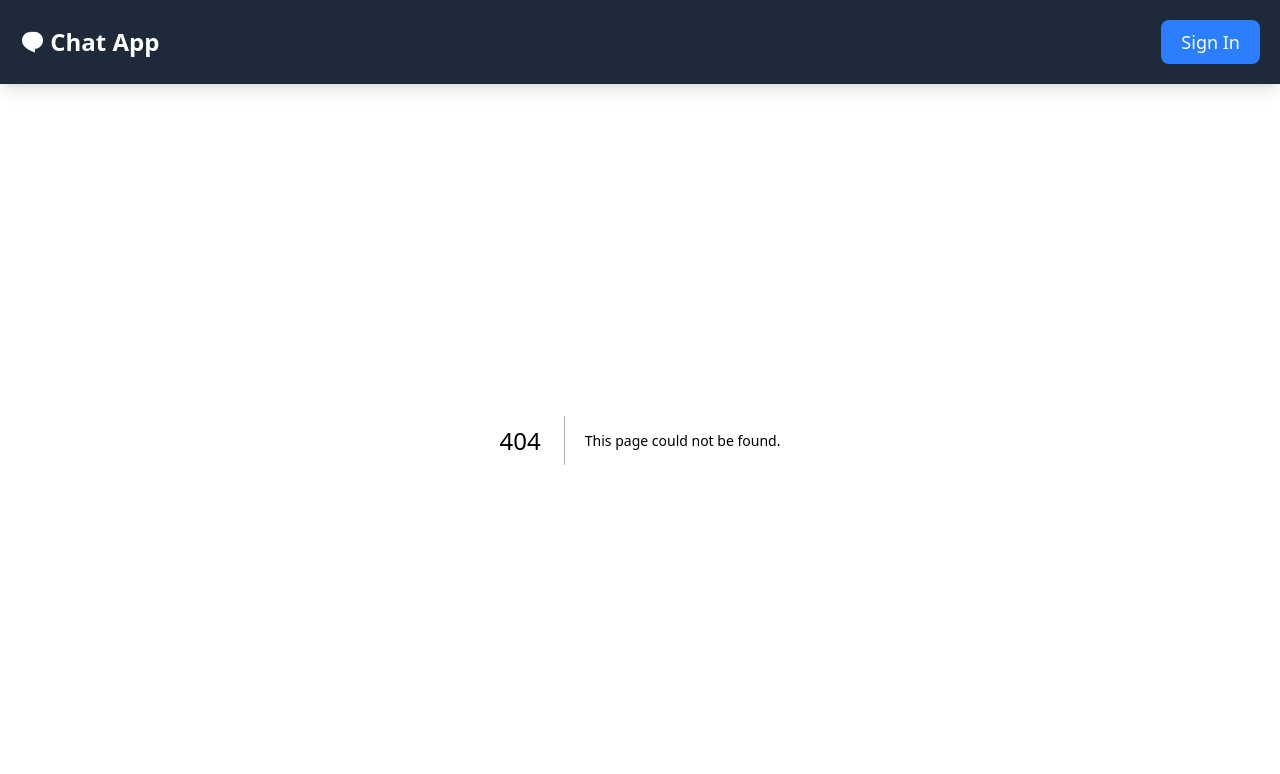
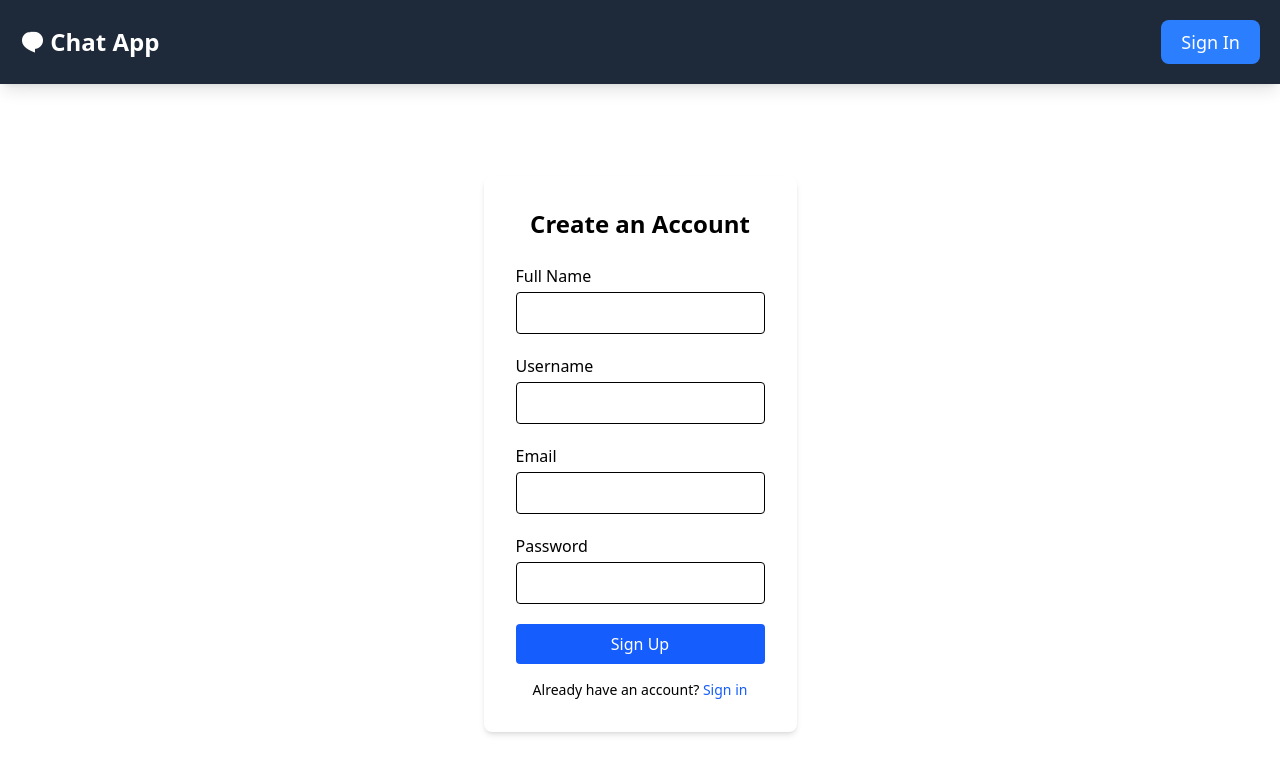
Before and after one commit to alfaarghya/cma, a Next.js app in the folder apps/chatapp/: page /signup in a window 1280 px wide. Before the commit this address had no page. Shown: the top 774 px of the page. Built offline with nearby package versions, Linux system fonts and the light colour scheme.

Commit message:
🧑‍💻 chatapp: sign up page

```diff
--- /dev/null
+++ b/apps/chatapp/src/app/signup/page.tsx
@@ -0,0 +1,86 @@
+'use client';
+
+import { useForm } from 'react-hook-form';
+import { zodResolver } from '@hookform/resolvers/zod';
+import { useRouter } from 'next/navigation';
+import { toast } from "sonner";
+import { useUsername } from '../../hooks/useUsername';
+import { UserSignUpSchema } from "@cma/types/serverTypes";
+import { SignUpFormData } from "@cma/types/clientTypes";
+import api from '../../libs/axios';
+
+const SignUpPage = () => {
+  const router = useRouter();
+  const { login } = useUsername();
+  const {
+    register,
+    handleSubmit,
+    formState: { errors, isSubmitting },
+  } = useForm<SignUpFormData>({
+    resolver: zodResolver(UserSignUpSchema),
+  });
+
+  const onSubmit = async (data: SignUpFormData) => {
+    try {
+      const res = await api.post('/auth/signup', data, { withCredentials: true });
+
+      if (res.status === 200) {
+        toast.success("Signed up successfully!");
+        login(res.data.username, res.data.userId);
+        router.push('/chat');
+      }
+    } catch (error: any) {
+      console.error('Signup error:', error.response?.data || error.message);
+      toast.error(error.response?.data?.message || "Failed to sign up");
+    }
+  };
+
+  return (
+    <div className="max-w-md mx-auto mt-24 bg-white p-8 shadow-md rounded-lg">
+      <h2 className="text-2xl font-semibold mb-6 text-center">Create an Account</h2>
+
+      <form onSubmit={handleSubmit(onSubmit)} className="space-y-5">
+        <div>
+          <label className="block mb-1 font-medium">Full Name</label>
+          <input type="text" {...register('name')} className="w-full border p-2 rounded" />
+          {errors.name && <p className="text-red-500 text-sm mt-1">{errors.name.message}</p>}
+        </div>
+
+        <div>
+          <label className="block mb-1 font-medium">Username</label>
+          <input type="text" {...register('username')} className="w-full border p-2 rounded" />
+          {errors.username && <p className="text-red-500 text-sm mt-1">{errors.username.message}</p>}
+        </div>
+
+        <div>
+          <label className="block mb-1 font-medium">Email</label>
+          <input type="email" {...register('email')} className="w-full border p-2 rounded" />
+          {errors.email && <p className="text-red-500 text-sm mt-1">{errors.email.message}</p>}
+        </div>
+
+        <div>
+          <label className="block mb-1 font-medium">Password</label>
+          <input type="password" {...register('password')} className="w-full border p-2 rounded" />
+          {errors.password && <p className="text-red-500 text-sm mt-1">{errors.password.message}</p>}
+        </div>
+
+        <button
+          type="submit"
+          disabled={isSubmitting}
+          className="w-full bg-blue-600 hover:bg-blue-700 text-white py-2 rounded transition"
+        >
+          {isSubmitting ? 'Signing up...' : 'Sign Up'}
+        </button>
+      </form>
+      <p className="text-sm text-center mt-4">
+        Already have an account?{" "}
+        <a href="/signin" className="text-blue-600 hover:underline">
+          Sign in
+        </a>
+      </p>
+
+    </div>
+  );
+};
+
+export default SignUpPage;
```
